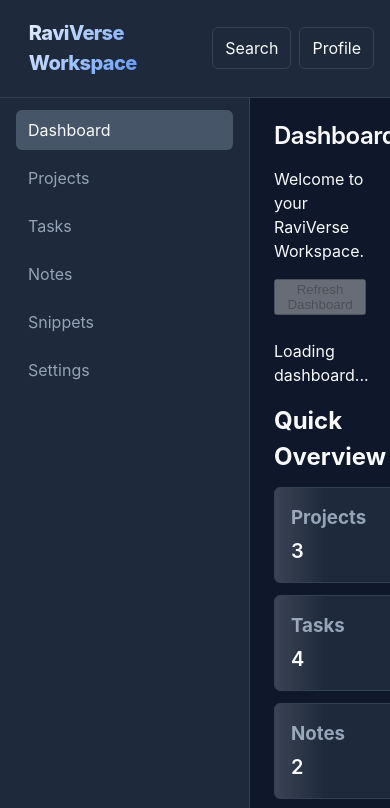
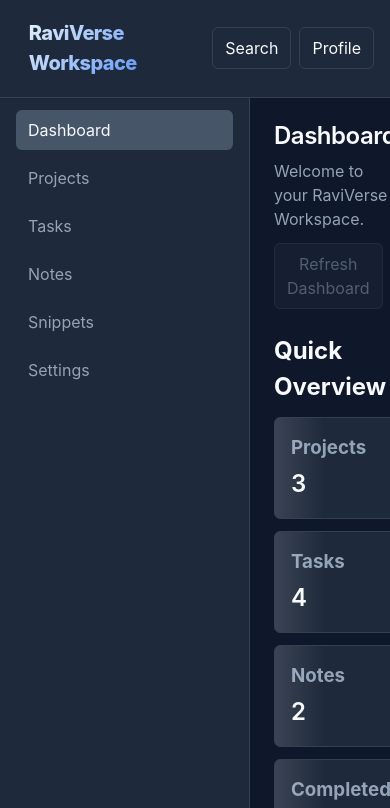
Before and after one commit to aryanraj135790-cmd/raviverse-workspace, a plain HTML site: page index.html in a window 390 px wide. Both pictures are taken after a click on the button "Refresh Dashboard". Shown: the top 808 px of the page. Drawn offline with Linux system fonts and the light colour scheme.

Commit message:
feat: polish dashboard UI and loading states

```diff
--- a/css/base.css
+++ b/css/base.css
@@ -156,13 +156,51 @@ body > header button:focus-visible {
 } */
 main > .main-content > header {
   margin-bottom: var(--space-xl);
+  display: flex;
+  justify-content: space-between;
+  align-items: center;
 }
-main > .main-content > header > h1 {
+@media (max-width: 768px) {
+  main > .main-content > header {
+    flex-direction: column;
+    align-items: flex-start;
+    gap: var(--space-md);
+  }
+}
+main > .main-content > header > div > h1 {
   margin-bottom: var(--space-sm);
 }
-main > .main-content > header > p {
+main > .main-content > header > div > p {
   color: var(--color-text-secondary);
   margin: 0;
+}
+#dashboard-refresh {
+  font: inherit;
+  background-color: var(--color-surface);
+  color: var(--color-text-primary);
+  border: 1px solid var(--color-border);
+  border-radius: var(--radius-sm);
+  padding: var(--space-sm) var(--space-md);
+  cursor: pointer;
+  transition: background-color 150ms ease;
+}
+#dashboard-refresh:hover {
+  background-color: var(--color-surface-hover);
+}
+#dashboard-refresh:active {
+  background-color: var(--color-surface-active);
+}
+#dashboard-refresh:focus-visible {
+  outline: 2px solid var(--color-text-primary);
+  outline-offset: 2px;
+}
+#dashboard-refresh:disabled {
+  cursor: not-allowed;
+  pointer-events: none;
+  opacity: 0.5;
+  background-color: var(--color-surface);
+  color: var(--color-text-secondary);
+  border-color: var(--color-border);
 }
 .dashboard-section > h2 {
   margin: 0 0 var(--space-md);
@@ -184,7 +222,7 @@ main > .main-content > header > p {
 }
 .overview-item > p {
   margin: 0;
-  font-size: var(--font-size-xl);
+  font-size: var(--font-size-2xl);
   font-weight: var(--font-weight-semibold);
 }
 aside {
@@ -220,19 +258,25 @@ nav a[aria-current="page"] {
   background-color: var(--color-surface-active);
   color: var(--color-text-primary);
 }
-.is-loading .overview-value {
-  height: 1.5rem;
+.overview-item.is-loading > h3,
+.overview-item.is-loading > .overview-value {
   position: relative;
   display: inline-block;
   color: transparent;
-  width: 50%;
   overflow: hidden;
-  border-radius: var(--radius-sm);
+  height: 1.63rem;
+  border-radius: var(--radius-sm, 4px);
   user-select: none;
   pointer-events: none;
 }
-
-.is-loading .overview-value::before {
+.overview-item.is-loading > h3 {
+  width: 70%;
+}
+.overview-item.is-loading > .overview-value {
+  width: 35%;
+}
+.overview-item.is-loading > h3::before,
+.overview-item.is-loading > .overview-value::before {
   content: "";
   position: absolute;
   top: 0;
@@ -242,12 +286,12 @@ nav a[aria-current="page"] {
   background-color: var(--color-skeleton, #e2e8f0);
 }
 
-.is-loading .overview-value::after {
+.overview-item.is-loading > h3::after,
+.overview-item.is-loading > .overview-value::after {
   content: "";
   position: absolute;
   top: 0;
   left: 0;
-
   width: 100%;
   height: 100%;
   background: linear-gradient(
@@ -259,7 +303,6 @@ nav a[aria-current="page"] {
   transform: translateX(-100%);
   animation: shimmer 1.5s infinite linear;
 }
-
 @keyframes shimmer {
   100% {
     transform: translateX(100%);
@@ -292,7 +335,8 @@ nav a[aria-current="page"] {
   }
 }
 @media (prefers-reduced-motion: reduce) {
-  .is-loading .overview-value::after,
+  .overview-item.is-loading > h3::after,
+  .overview-item.is-loading > .overview-value::after,
   .is-refreshing::after {
     animation: none;
   }
@@ -364,3 +408,14 @@ nav a[aria-current="page"] {
     opacity: 0;
   }
 }
+.sr-only {
+  position: absolute;
+  width: 1px;
+  height: 1px;
+  padding: 0;
+  margin: -1px;
+  overflow: hidden;
+  clip: rect(0, 0, 0, 0);
+  white-space: nowrap;
+  border: 0;
+}
--- a/index.html
+++ b/index.html
@@ -42,7 +42,9 @@
               Refresh Dashboard
             </button>
           </header>
-          <p id="dashboard-status" role="status">Dashboard is ready.</p>
+          <p id="dashboard-status" class="sr-only" role="status">
+            Dashboard is ready.
+          </p>
           <section class="dashboard-section">
             <h2>Quick Overview</h2>
             <div class="overview-grid">
```
